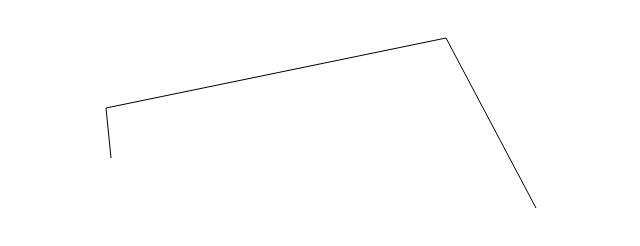
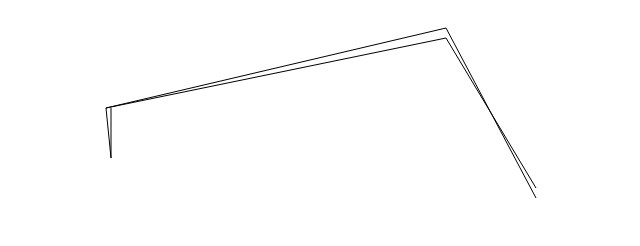
Before and after one commit to julien31210/logo_simplon_canvas, a plain HTML site: page index.html in a window 1280 px wide. Shown: the whole page, without its empty margins (62-702 px from the left). Drawn offline with Linux system fonts and the light colour scheme.

Commit message:
Nouvelles lignes je comprends le principe

```diff
--- a/index.html
+++ b/index.html
@@ -15,8 +15,17 @@
 		c.lineTo(165,150);
 		c.moveTo(500,30);
 		c.lineTo(160,100);
-		c.moveTo(590,200);
+		c.moveTo(590,180);
 		c.lineTo(500,30);
+		c.stroke();
+
+		c.beginPath();
+		c.moveTo(165,100);
+		c.lineTo(165,150);
+		c.moveTo(500,20);
+		c.lineTo(160,100);
+		c.moveTo(590,190);
+		c.lineTo(500,20);
 		c.stroke();
 };
 	</script>
```
